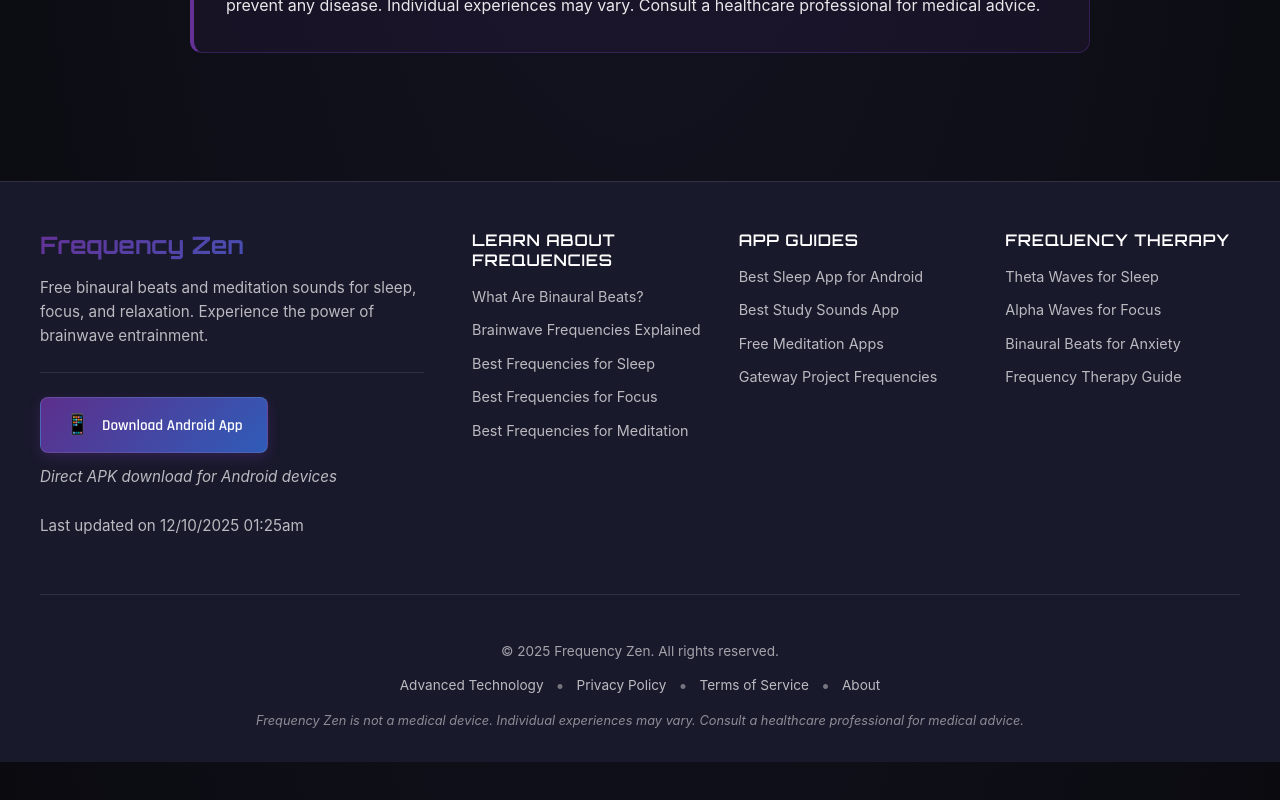
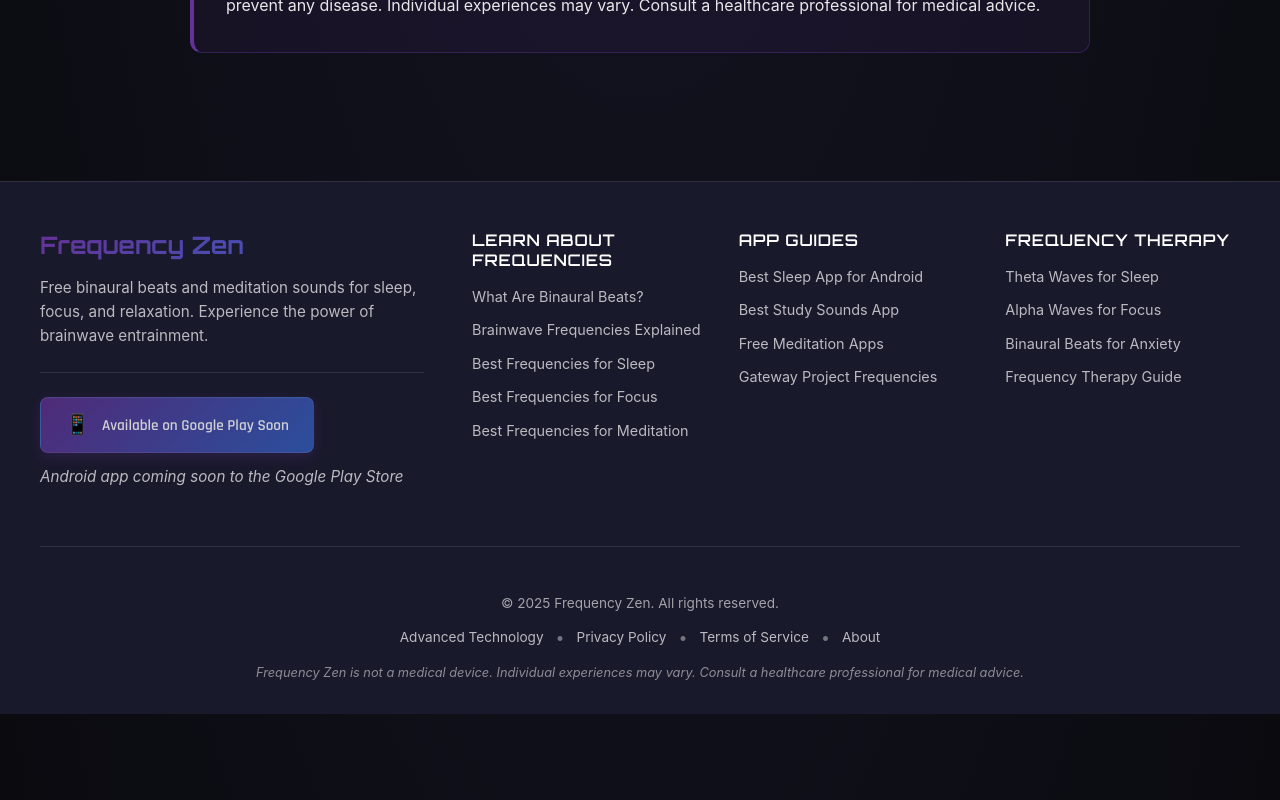
Before and after one commit to M1k3lee/Frequency_app, a React (Vite) app: page /privacy in a window 1280 px wide. Shown: the part 5842-6642 px from the top of the page. Built offline with nearby package versions, Linux system fonts and the light colour scheme.

Commit message:
Update footer button to show 'Available on Google Play Soon'

```diff
--- a/src/components/Footer.tsx
+++ b/src/components/Footer.tsx
@@ -53,17 +53,15 @@ const Footer: React.FC = () => {
               <h3>Frequency Zen</h3>
               <p>Free binaural beats and meditation sounds for sleep, focus, and relaxation. Experience the power of brainwave entrainment.</p>
               <div className="footer-download">
-                <a
-                  href="https://github.com/M1k3lee/Frequency_app/releases/latest/download/frequency-zen117.apk"
+                <div
                   className="download-button"
-                  download="FrequencyZen.apk"
-                  title="Download Frequency Zen Android App"
+                  style={{ cursor: 'default', opacity: 0.8 }}
+                  title="Coming soon to Google Play"
                 >
                   <span className="download-icon">📱</span>
-                  <span>Download Android App</span>
-                </a>
-                <p className="download-note">Direct APK download for Android devices</p>
-                <p className="download-update-date">Last updated on 12/10/2025 01:25am</p>
+                  <span>Available on Google Play Soon</span>
+                </div>
+                <p className="download-note">Android app coming soon to the Google Play Store</p>
               </div>
             </div>
 
```
